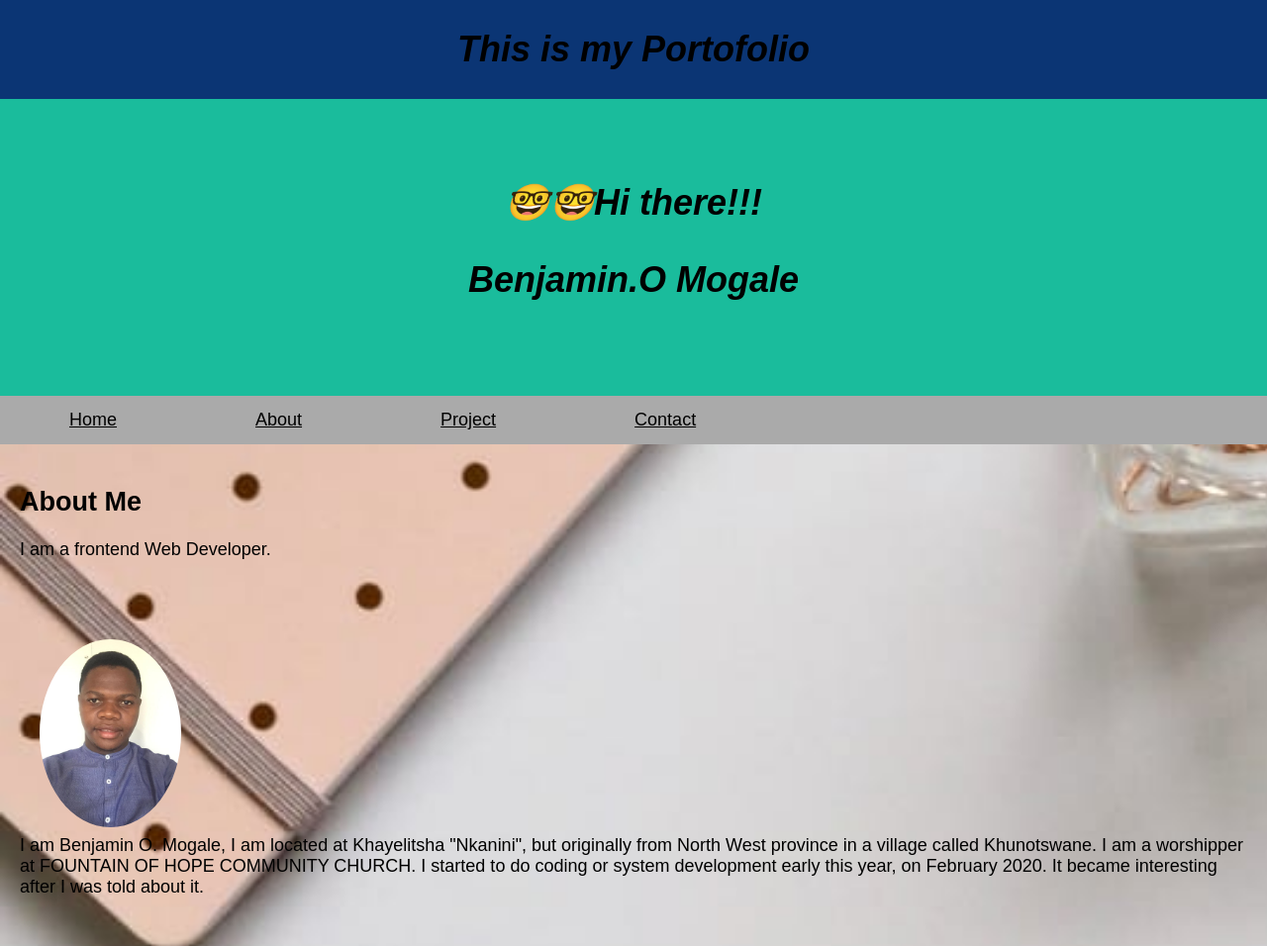
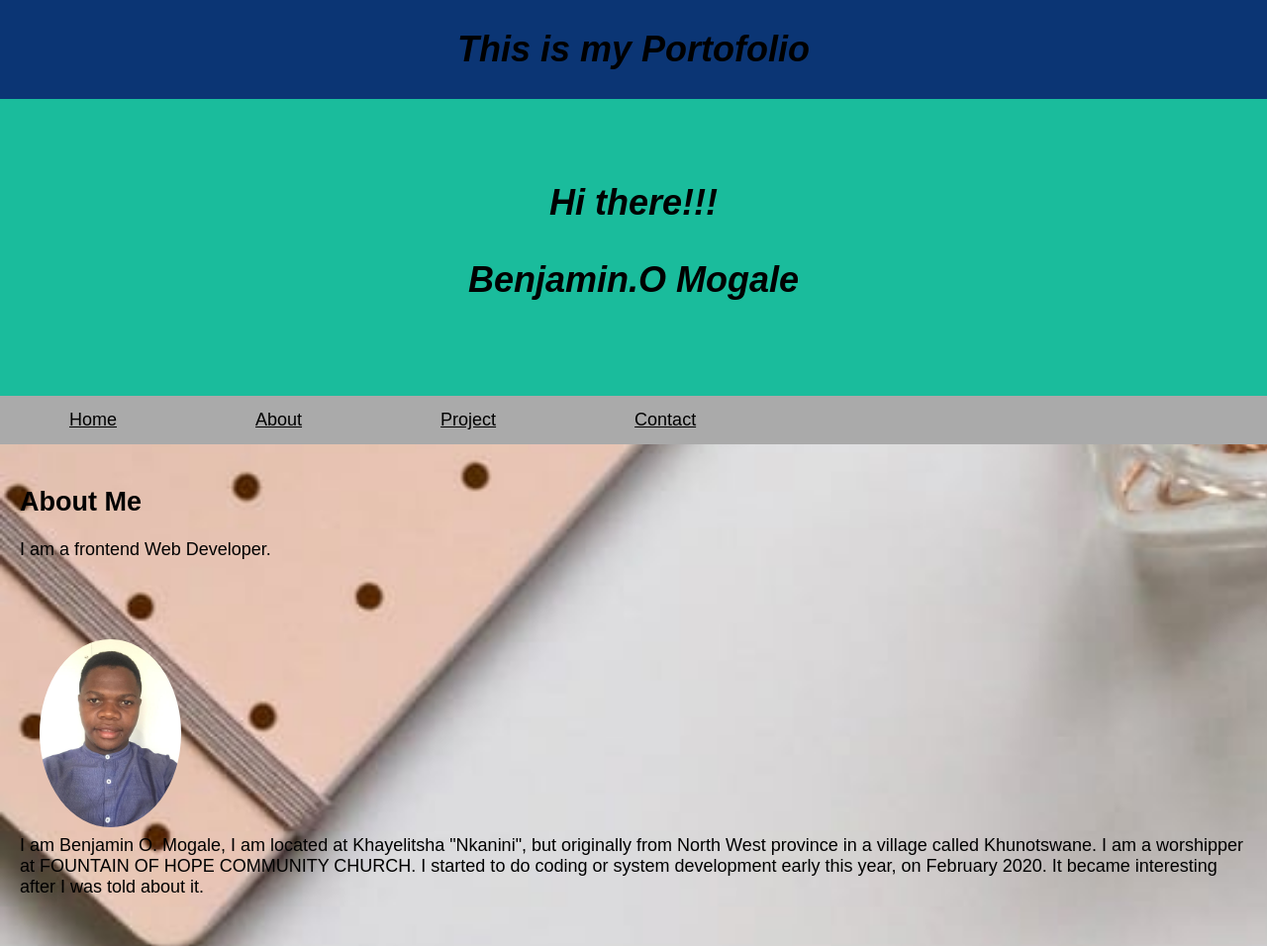
Before and after one commit to Benjamin457/mogale, a plain HTML site: page index.html in a window 1280 px wide. Shown: the top 956 px of the page at 99% size. Drawn offline with Linux system fonts and the light colour scheme.

Commit message:
Update index.html

```diff
--- a/index.html
+++ b/index.html
@@ -146,7 +146,7 @@
 
     <!---Header-->
     <div class="header">
-        <h1>&#129299;&#129299;Hi there!!!</h1>
+        <h1>Hi there!!!</h1>
         <i><h1><p>Benjamin.O Mogale
         </p></h1></i>
     </div>
```
